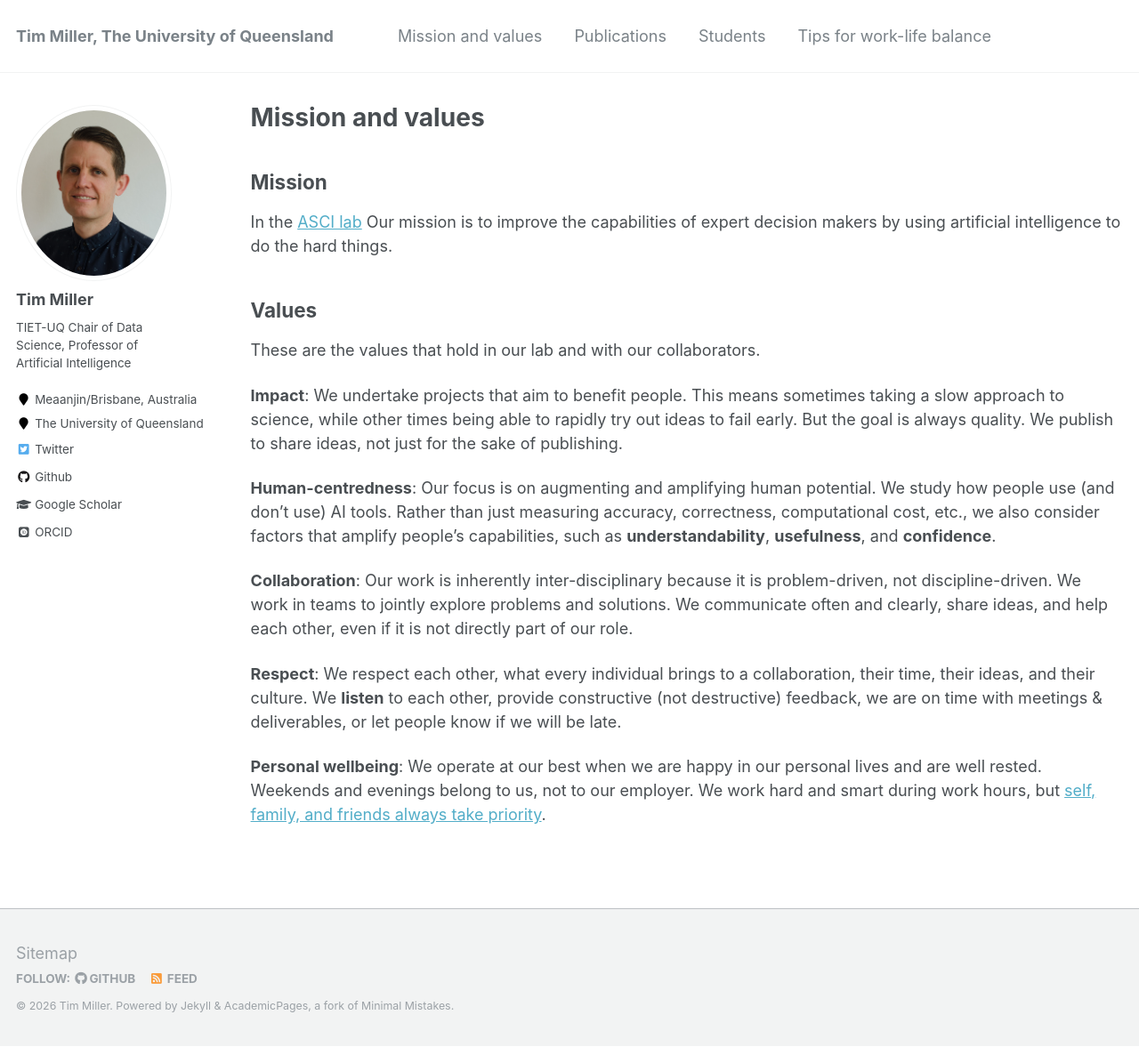
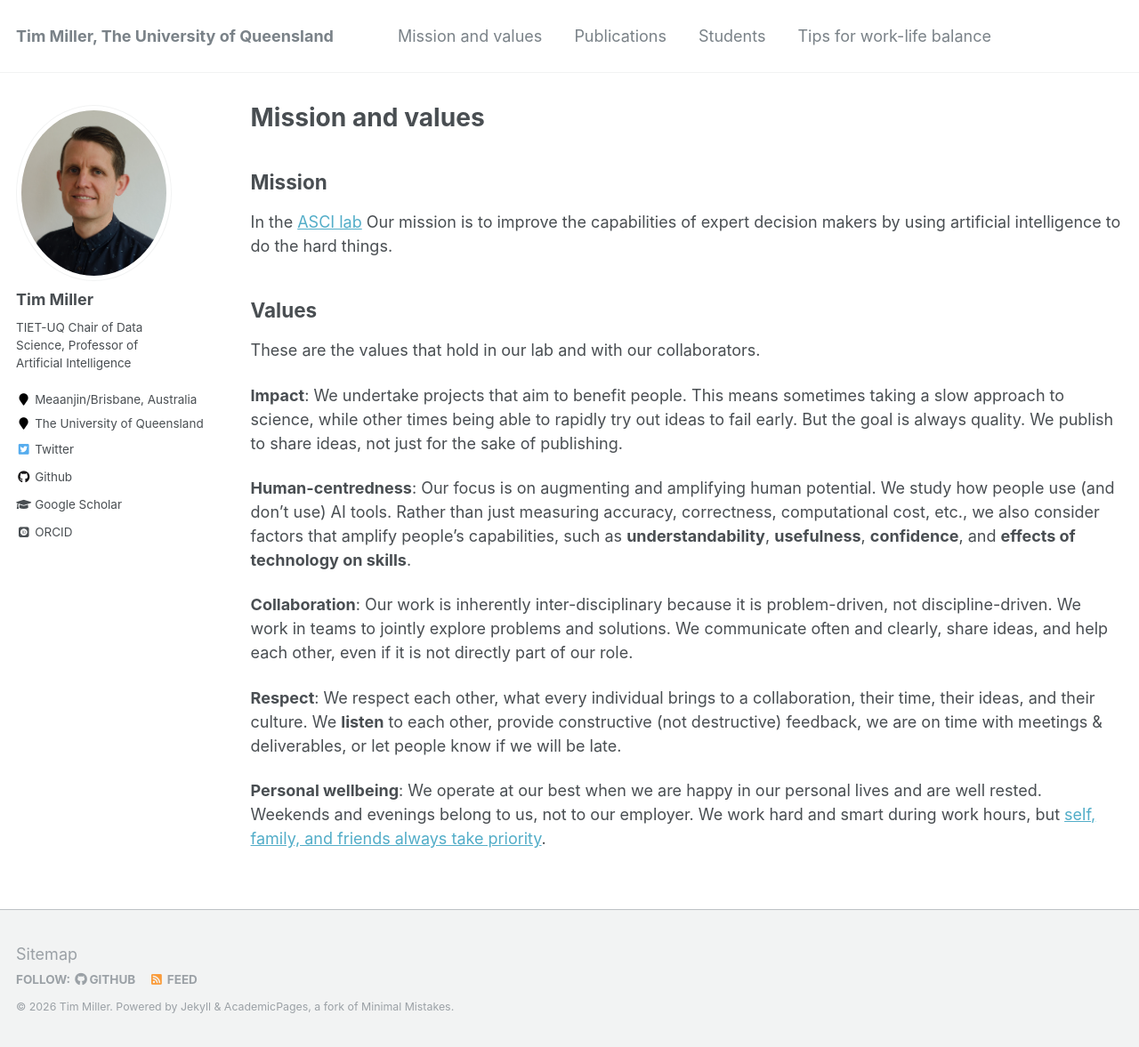
Before and after one commit to uqtmiller/uqtmiller.github.io, a Jekyll site: the page built from _pages/mission_and_values.md, in a window 1280 px wide and 1177 px high. Shown: the whole window at 89% size. Built offline with Jekyll 4.4.1, drawn with Linux system fonts in a browser that asks for light colours; some web fonts are replaced.

Commit message:
Update human-centredness value description
Added 'effects of technology on skills' to human-centredness value.

```diff
--- a/_pages/mission_and_values.md
+++ b/_pages/mission_and_values.md
@@ -16,7 +16,7 @@ These are the values that hold in our lab and with our collaborators.
 
 **Impact**: We undertake projects that aim to benefit people. This means sometimes taking a slow approach to science, while other times being able to rapidly try out ideas to fail early. But the goal is always quality. We publish to share ideas, not just for the sake of publishing.
 
-**Human-centredness**: Our focus is on augmenting and amplifying human potential. We study how people use (and don't use) AI tools. Rather than just measuring accuracy, correctness, computational cost, etc., we also consider factors that amplify people's capabilities, such as **understandability**, **usefulness**, and **confidence**.
+**Human-centredness**: Our focus is on augmenting and amplifying human potential. We study how people use (and don't use) AI tools. Rather than just measuring accuracy, correctness, computational cost, etc., we also consider factors that amplify people's capabilities, such as **understandability**, **usefulness**, **confidence**, and **effects of technology on skills**.
 
 **Collaboration**: Our work is inherently inter-disciplinary because it is problem-driven, not discipline-driven. We work in teams to jointly explore problems and solutions. We communicate often and clearly, share ideas, and help each other, even if it is not directly part of our role.
 
```
